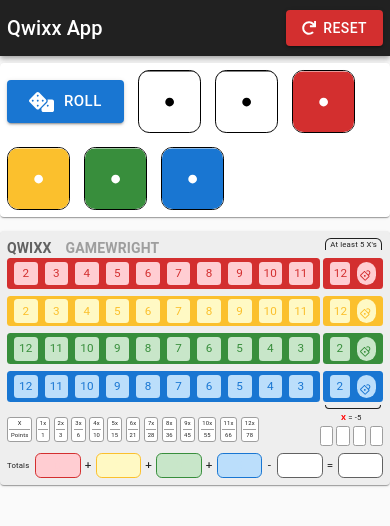
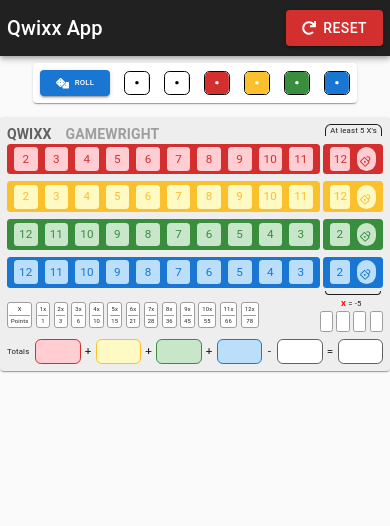
Before and after one commit to Sutherlandon/qwixx-app, a React (Create React App) app: page / in a window 390 px wide. Shown: the top 526 px of the page. Built offline with nearby package versions, Linux system fonts and the light colour scheme.

Commit message:
Made the dice row responsive

```diff
--- a/src/components/DiceRow.js
+++ b/src/components/DiceRow.js
@@ -1,4 +1,5 @@
 import React, { Component } from 'react';
+import clsx from 'clsx';
 import { Paper, Grid, Button } from '@material-ui/core';
 import { withStyles } from '@material-ui/styles';
 import { FontAwesomeIcon } from '@fortawesome/react-fontawesome';
@@ -25,43 +26,38 @@ const styles = (theme) => ({
   button: {
     backgroundColor: theme.palette.blue.main,
     color: 'white',
+    fontSize: '2vw',
   },
-  whiteDiceContainer: {
-    border: '1px solid black',
-    borderRadius: '0.8em',
+  diceWrapper: {
+    border: '0.03em solid black',
+    borderRadius: '0.2em',
+    fontSize: '7vw',
+    height: '0.88em',
     overflow: 'hidden',
-    height: '4.5em',
-    width: '4.5em',
+  },
+  dice: {
+    position: 'relative',
+    top: '-0.25em',
   },
   whiteDice: {
     color: 'white',
     backgroundColor: 'black',
-    position: 'relative',
-    top: '-0.06em',
   },
   redDice: {
     color: theme.palette.red.main,
     backgroundColor: 'white',
-    position: 'relative',
-    top: '-0.06em',
   },
   yellowDice: {
     color: theme.palette.yellow.main,
     backgroundColor: 'white',
-    position: 'relative',
-    top: '-0.06em',
   },
   greenDice: {
     color: theme.palette.green.main,
     backgroundColor: 'white',
-    position: 'relative',
-    top: '-0.06em',
   },
   blueDice: {
     color: theme.palette.blue.main,
     backgroundColor: 'white',
-    position: 'relative',
-    top: '-0.06em',
   },
   leftIcon: {
     marginRight: theme.spacing(2),
@@ -93,12 +89,17 @@ class DiceRow extends Component {
 
     return (
       <Paper className={classes.paper}>
-        <Grid container spacing={4} jusitfy='space-around' alignItems='center' className={classes.dice}>
+        <Grid
+          container
+          spacing={4}
+          jusitfy='space-around'
+          alignItems='center'
+          wrap='nowrap'
+        >
           <Grid item>
             <Button
               className={classes.button}
               variant='contained'
-              size='large'
               onClick={this.handleRoll}
             >
               <FontAwesomeIcon icon={faDice} className={classes.leftIcon} size='lg' />
@@ -106,56 +107,50 @@ class DiceRow extends Component {
             </Button>
           </Grid>
           <Grid item>
-            <div className={classes.whiteDiceContainer}>
+            <div className={classes.diceWrapper}>
               <FontAwesomeIcon
-                className={classes.whiteDice}
+                className={clsx(classes.dice, classes.whiteDice)}
                 icon={dice[white]}
-                size='5x'
               />
             </div>
           </Grid>
           <Grid item>
-            <div className={classes.whiteDiceContainer}>
+            <div className={classes.diceWrapper}>
               <FontAwesomeIcon
-                className={classes.whiteDice}
+                className={clsx(classes.dice, classes.whiteDice)}
                 icon={dice[white2]}
-                size='5x'
               />
             </div>
           </Grid>
           <Grid item>
-            <div className={classes.whiteDiceContainer}>
+            <div className={classes.diceWrapper}>
               <FontAwesomeIcon
-                className={classes.redDice}
+                className={clsx(classes.dice, classes.redDice)}
                 icon={dice[red]}
-                size='5x'
               />
             </div>
           </Grid>
           <Grid item>
-            <div className={classes.whiteDiceContainer}>
+            <div className={classes.diceWrapper}>
               <FontAwesomeIcon
-                className={classes.yellowDice}
+                className={clsx(classes.dice, classes.yellowDice)}
                 icon={dice[yellow]}
-                size='5x'
               />
             </div>
           </Grid>
           <Grid item>
-            <div className={classes.whiteDiceContainer}>
+            <div className={classes.diceWrapper}>
               <FontAwesomeIcon
-                className={classes.greenDice}
+                className={clsx(classes.dice, classes.greenDice)}
                 icon={dice[green]}
-                size='5x'
               />
             </div>
           </Grid>
           <Grid item>
-            <div className={classes.whiteDiceContainer}>
+            <div className={classes.diceWrapper}>
               <FontAwesomeIcon
-                className={classes.blueDice}
+                className={clsx(classes.dice, classes.blueDice)}
                 icon={dice[blue]}
-                size='5x'
               />
             </div>
           </Grid>
```
